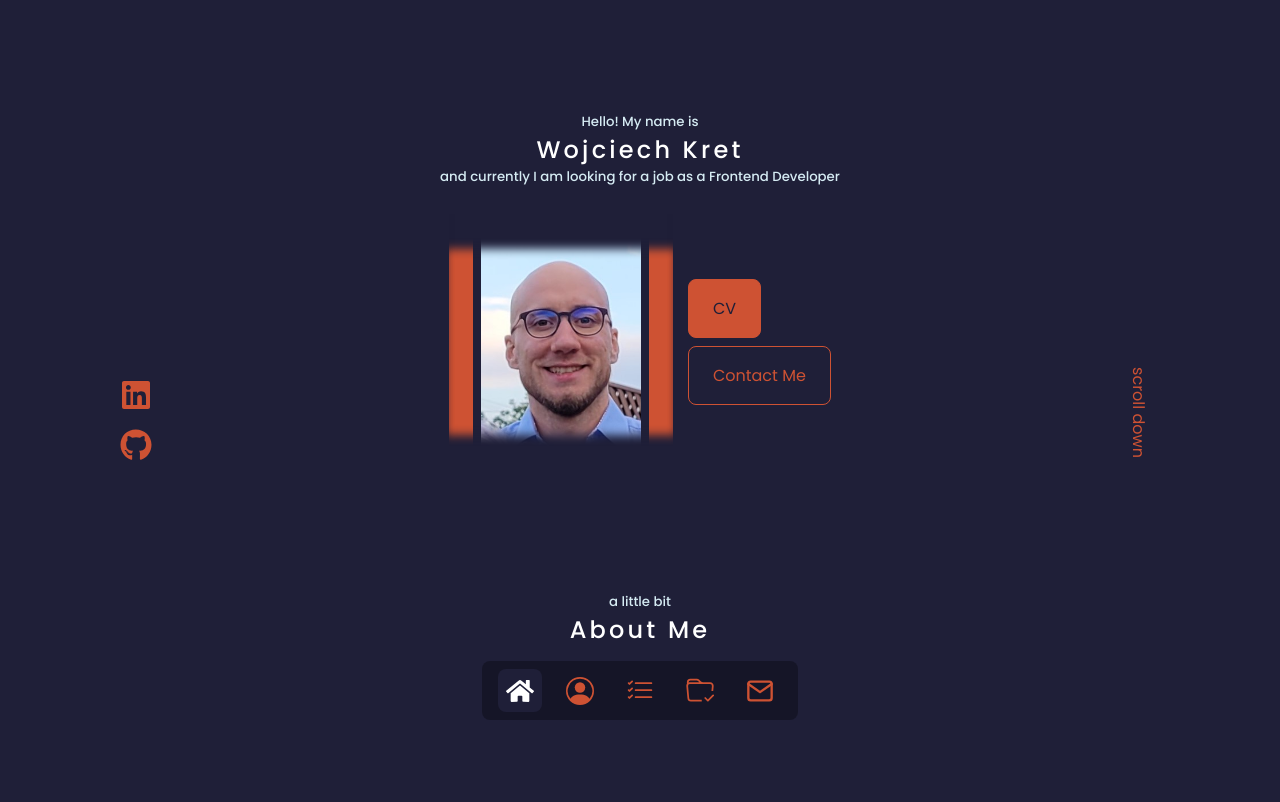
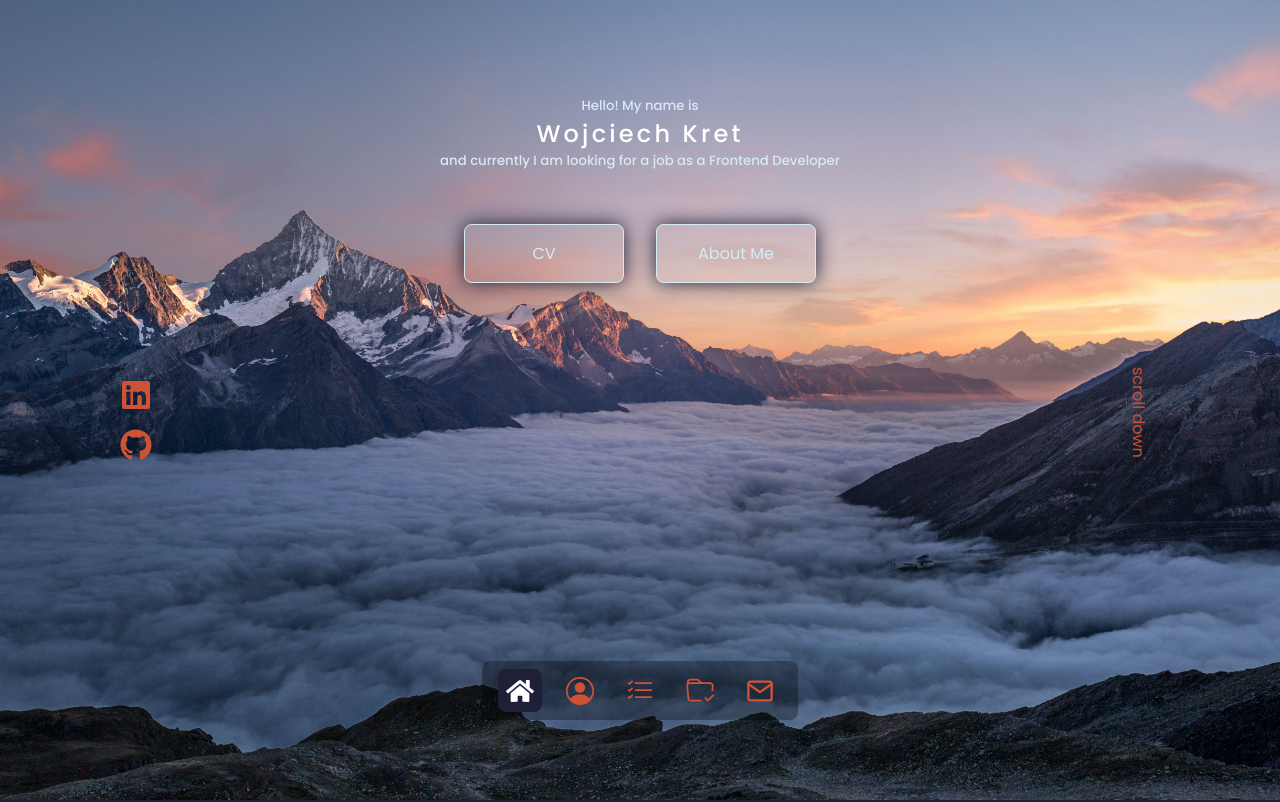
Before and after one commit to wmaKRET/my-page, a React (Create React App) app: page / in a window 1280 px wide. Shown: the top 802 px of the page. Built offline with nearby package versions, Linux system fonts and the light colour scheme.

Commit message:
create Hero component

```diff
--- a/src/App.js
+++ b/src/App.js
@@ -1,5 +1,6 @@
 import React from "react"
 
+import Hero from "./components/Hero"
 import Header from "./components/Header"
 import Navbar from "./components/Navbar"
 import AboutMe from "./components/AboutMe"
@@ -13,14 +14,18 @@ import "./scss/app.scss"
 function App() {
   return (
     <>
+      <Hero />
       <div className="container">
-        <Header />
+
         <Navbar />
-        <AboutMe />
+      </div>
+      <AboutMe />
+      <div className="container">
         <Skills />
         <Projects />
         <Contact />
       </div>
+
       <Footer />
     </>
 
--- a/src/components/AboutMe.js
+++ b/src/components/AboutMe.js
@@ -3,6 +3,7 @@ import React from "react"
 function AboutMe(){
     return (
         <section className="about" id="about">
+            <div className="about__shadowbox"></div>
             <h5>a little bit</h5>
             <h2>About Me</h2>
         </section>
--- a/src/components/Header.js
+++ b/src/components/Header.js
@@ -5,7 +5,7 @@ import CV from "../assets/cv.pdf"
 
 function Header() {
     return (
-        <header className="header">
+        <section className="header">
             <h5>Hello! My name is</h5>
             <h2>Wojciech Kret</h2>
             <h5 className="h2margin">and currently I am looking for a job as a Frontend Developer</h5>
@@ -24,7 +24,7 @@ function Header() {
                     <a className="btn" href="#contact">Contact Me</a>
                 </div>
             </div>
-        </header>
+        </section>
     )
 }
 
--- /dev/null
+++ b/src/components/Hero.js
@@ -0,0 +1,19 @@
+import React from "react"
+
+import CV from "../assets/cv.pdf"
+
+function Hero() {
+    return (
+        <section className="hero">
+            <h5>Hello! My name is</h5>
+            <h2>Wojciech Kret</h2>
+            <h5 className="hero-margin">and currently I am looking for a job as a Frontend Developer</h5>
+            <div className="hero__content">
+                    <a className="btn-hero" href={CV}>CV</a>
+                    <a className="btn-hero" href="#contact">About Me</a>
+            </div>
+        </section>
+    )
+}
+
+export default Hero
--- a/src/scss/app.scss
+++ b/src/scss/app.scss
@@ -43,10 +43,6 @@ body {
 
 section {
     height: 90vh;
-}
-
-section,
-header {
     padding-top: 6em;
 
     &>h2 {
@@ -112,11 +108,6 @@ a {
         color: $background;
         border-color: $light;
     }
-
-    &-primary {
-        background-color: $color;
-        color: $background;
-    }
 }
 
 /* // -- // GENERAL MEDIA QUERIES // -- // */
@@ -149,10 +140,10 @@ a {
     position: absolute;
 }
 
-/* // -- // HEADER STYLES + MEDIA QUERIES // -- // */
+/* // -- // HERO STYLES + MEDIA QUERIES // -- // */
 
-.header {
-    height: 60vh;
+.hero {
+    height: 100vh;
     position: relative;
     display: flex;
     flex-direction: column;
@@ -162,64 +153,44 @@ a {
         margin-bottom: 0;
     }
 
-    .h2margin{
-        margin-bottom: 2em;
+    &-margin{
+        margin: 0 2em 4em 2em;
     }
 
     &__content {
         display: grid;
-        grid-template-columns: 60% 40%;
-        align-items: center;
+        gap: 2em;
+        text-align: center;
     }
+}
 
-    &__img {
-        height: 16em;
-        width: 14em;
-        margin: 0 0.5em;
-        padding: 0;
-        position: relative;
-        background-color: $color;
-        transition: $transition;
+.btn-hero {
+    width: 10em;
+    padding: 1em 1.5em;
+    color: $light;
+    border: 1px solid $light;
+    border-radius: 0.5em;
+    box-shadow: 0 0 20px $background;
 
-        &:hover {
-            background-color: $light;
+    &:hover {
+        background-color: $light;
+        color: $background;
+    }
+}
+
+@media screen and (min-width: 601px) {
+    .hero {
+        &__content {
+            grid-template-columns: 1fr 1fr;
         }
-
-        &-shadowtop {
-            @include inset-shadow();
-            box-shadow: inset 0px 40px 10px -5px $background;
-        }
-
-        &-shadowbottom {
-            @include inset-shadow();
-            box-shadow: inset 0px -40px 10px -5px $background;
-        }
-
-        &-photo {
-            position: relative;
-            left: 50%;
-            transform: translateX(-50%);
-            border: solid 0.5em $background;
-        }
-    }
-
-    &__panel {
-        margin: 0 0.5em;
-        display: flex;
-        flex-direction: column;
-        gap: 0.5em;
     }
 }
 
 @media screen and (max-width: 600px) {
-    .header {
+    .hero {
         &__content {
             grid-template-columns: 1fr;
-            justify-items: center;
-        }
 
-        &__panel {
-            align-items: center;
         }
     }
 }
@@ -259,11 +230,15 @@ a {
     }
 
     &__socials {
-        position: absolute;
+        position: fixed;
         top: 50%;
+        z-index: 3;
         display: flex;
         flex-direction: column;
         scale: 2;
+        // padding: 1em 0.5em;
+        // background-color: rgba(0, 0, 0, 0.3);
+        // border-radius: 0.5em;
 
         & > a {
             transform: translateY(1000px);
@@ -276,8 +251,9 @@ a {
     }
 
     &__scroll {
-        position: absolute;
+        position: fixed;
         top: 50%;
+        z-index: 3;
         display: flex;
         transform: rotate(90deg);
 
@@ -325,6 +301,22 @@ a {
         &__scroll {
             display: none;
         }
+    }
+}
+
+/* // -- // ABOUT SECTION STYLES + MEDIA QUERIES // -- // */
+
+.hero {
+    position: relative;
+    background-image: url(../assets/hero-bg.jpg);
+    background-size: cover;
+    background-position: center;
+    background-repeat: no-repeat;
+    background-attachment: fixed;
+
+    &__shadowbox {
+        @include inset-shadow();
+        box-shadow: inset 0px 0px 10px 0.5em $background;
     }
 }
 
```
